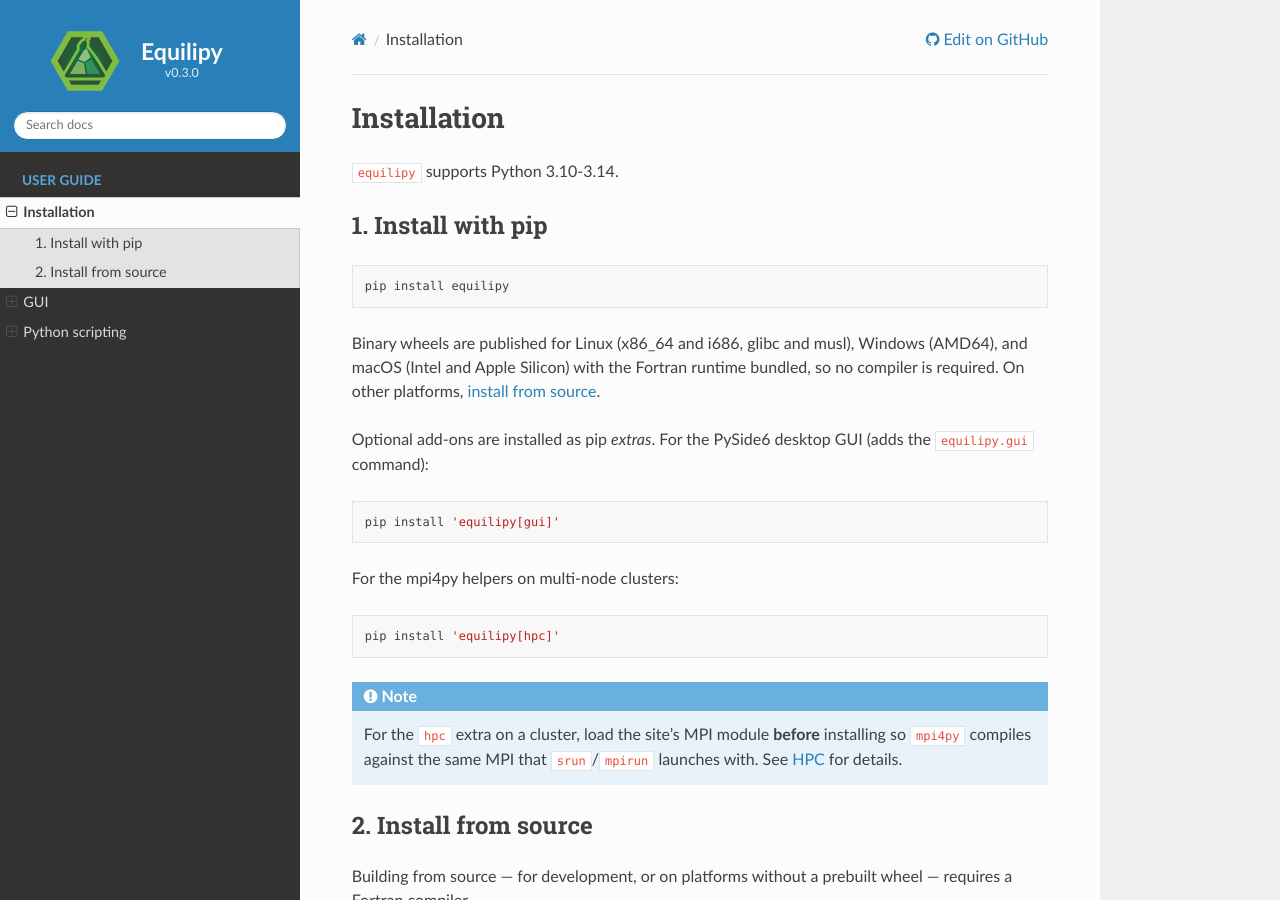
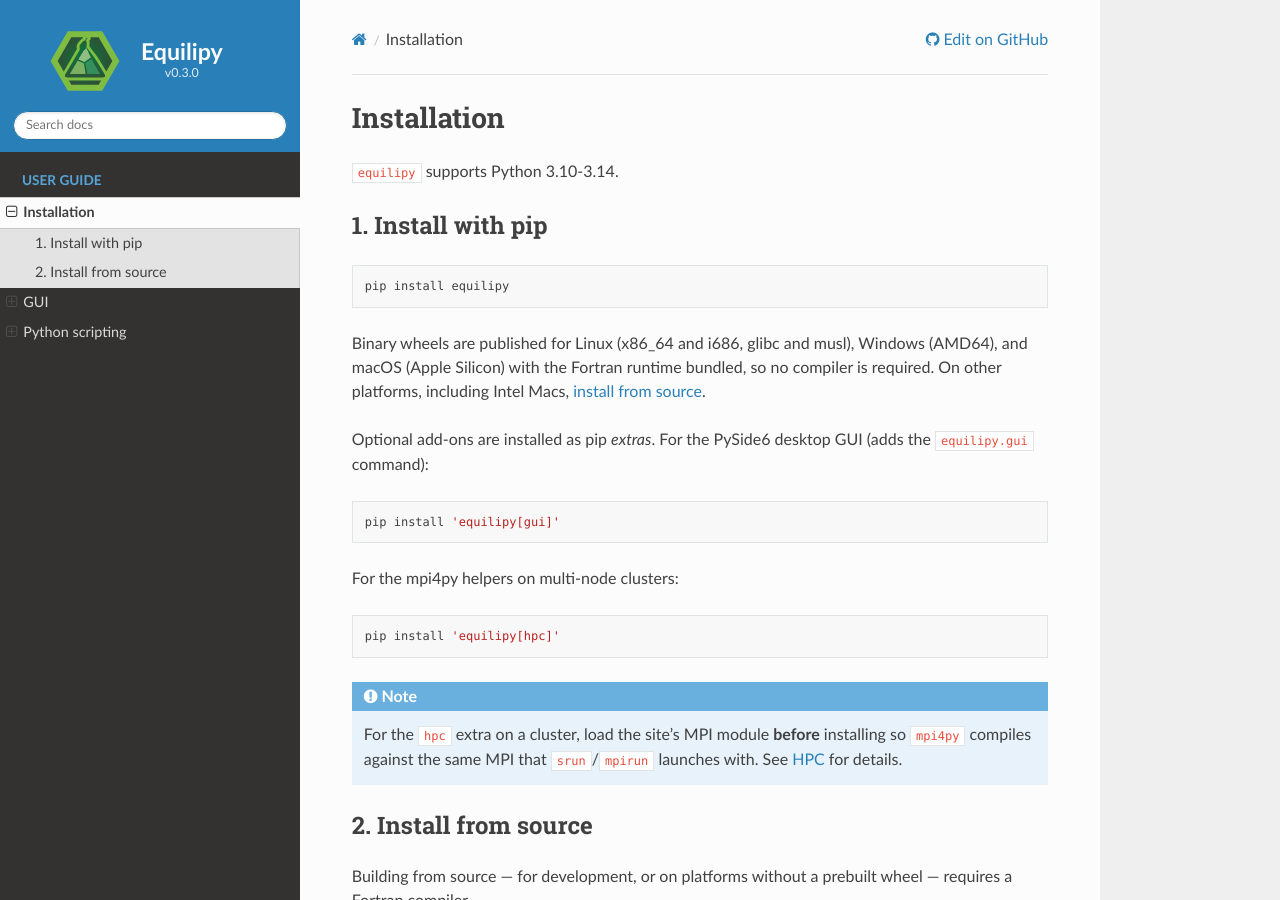
Before and after one commit to ORNL/Equilipy, a Sphinx documentation site: the page built from docs/install.md, in a window 1280 px wide and 900 px high. Built offline with Sphinx 7.4.7 and the Read the Docs theme 3.1.0, drawn with Linux system fonts in a browser that asks for light colours.

Commit message:
v0.3.0 Fix CI: MacOS intel retired

````diff
--- a/docs/install.md
+++ b/docs/install.md
@@ -9,9 +9,9 @@
 ```
 
 Binary wheels are published for Linux (x86_64 and i686, glibc and musl),
-Windows (AMD64), and macOS (Intel and Apple Silicon) with the Fortran
+Windows (AMD64), and macOS (Apple Silicon) with the Fortran
 runtime bundled, so no compiler is required. On other platforms,
-[install from source](#2-install-from-source).
+including Intel Macs, [install from source](#2-install-from-source).
 
 Optional add-ons are installed as pip *extras*. For the PySide6 desktop GUI
 (adds the `equilipy.gui` command):
````
Also changed, not shown: README.md (+0 -1 lines), docs/gui/index.md (+0 -1 lines), 2 other files.
